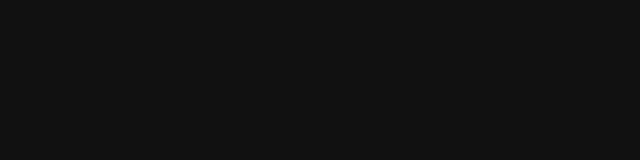
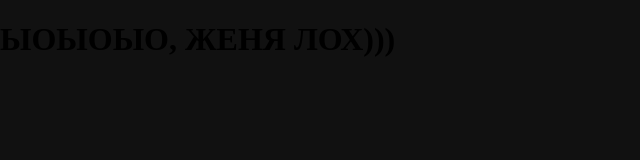
Before and after one commit to dudosina5/14feb, a plain HTML site: page index.html in a window 1280 px wide. Shown: the full height of the page, 0-640 px from the left. Drawn offline with Linux system fonts and the light colour scheme.

Commit message:
Update index.html

```diff
--- a/index.html
+++ b/index.html
@@ -9,6 +9,8 @@
     <link rel="stylesheet" href="style.css">
 </head>
 <body>
-    <div class="page"></div>
+    <div class="page">
+        <h1>ЫОЫОЫО, ЖЕНЯ ЛОХ)))</h1>
+    </div>
 </body>
 </html>
```
